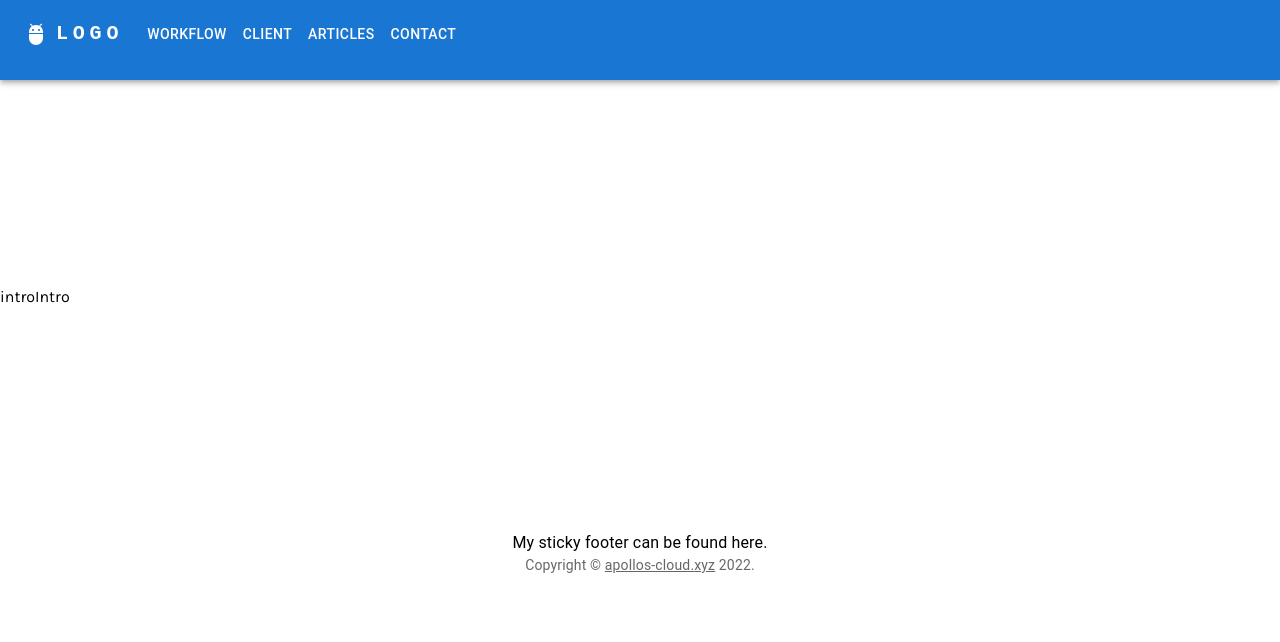
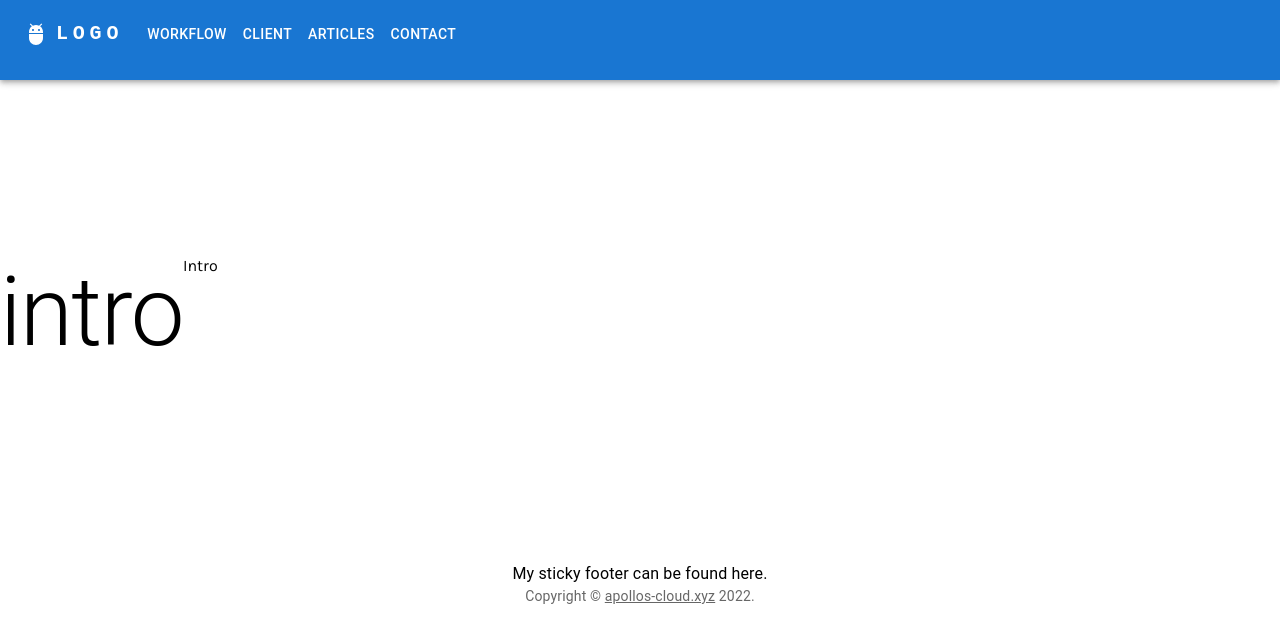
Before and after one commit to apollos-cloud/apollos-cloud.github.io, a React (Create React App) app: page / in a window 1280 px wide. Shown: the top 642 px of the page. Built offline with nearby package versions, Linux system fonts and the light colour scheme.

Commit message:
fix page title

```diff
--- a/src/pages/Page.tsx
+++ b/src/pages/Page.tsx
@@ -1,4 +1,4 @@
-import { Grid } from '@mui/material';
+import { Grid, Typography } from '@mui/material';
 import { FC, ReactNode } from 'react';
 
 export interface PageProps {
@@ -8,7 +8,9 @@ export interface PageProps {
 
 export const Page: FC<PageProps> = ({ title, children }) => (
   <Grid container item>
-    <Grid item>{title}</Grid>
+    <Grid item textAlign={'center'}>
+      <Typography variant="h1">{title}</Typography>
+    </Grid>
 
     <Grid item>{children}</Grid>
   </Grid>
```
